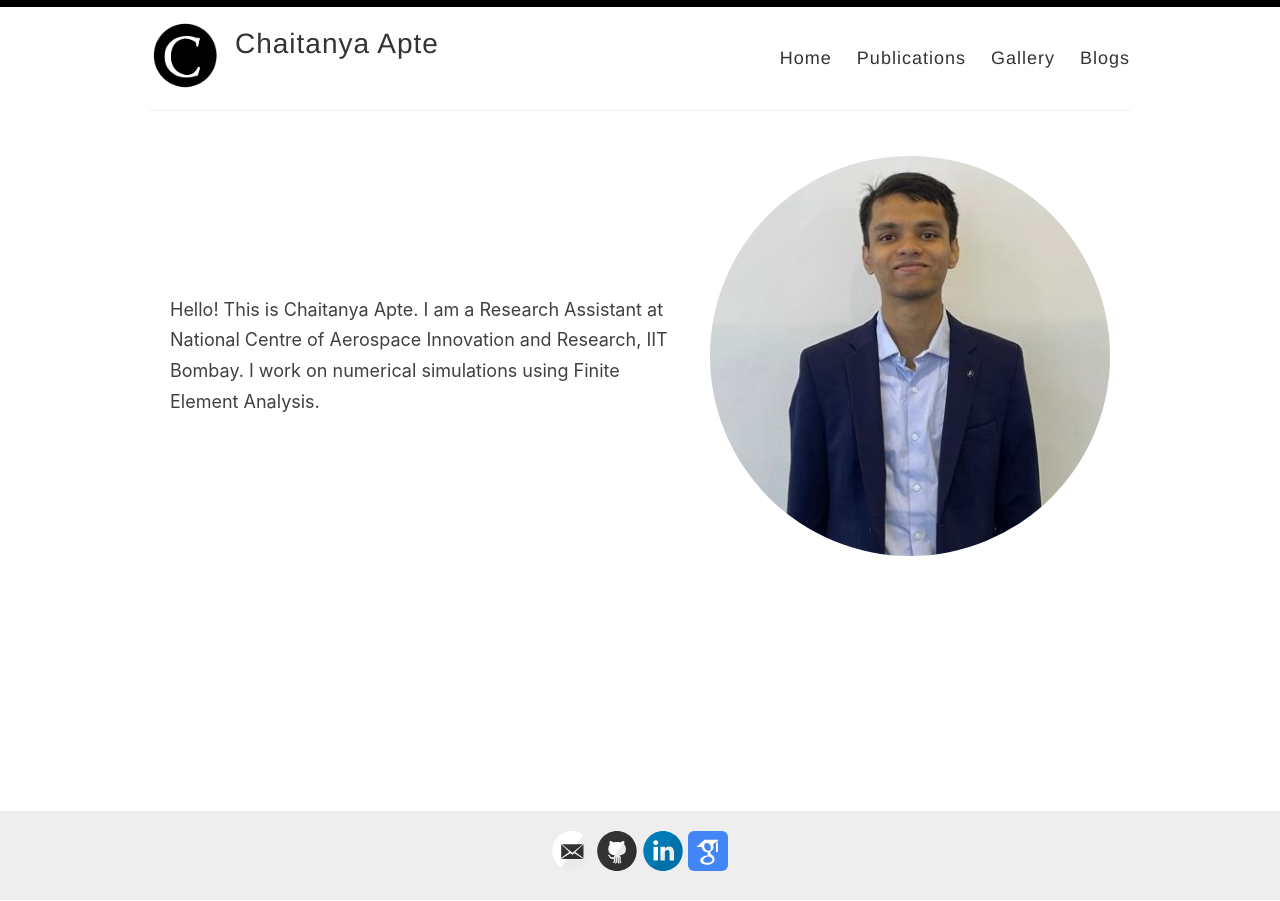
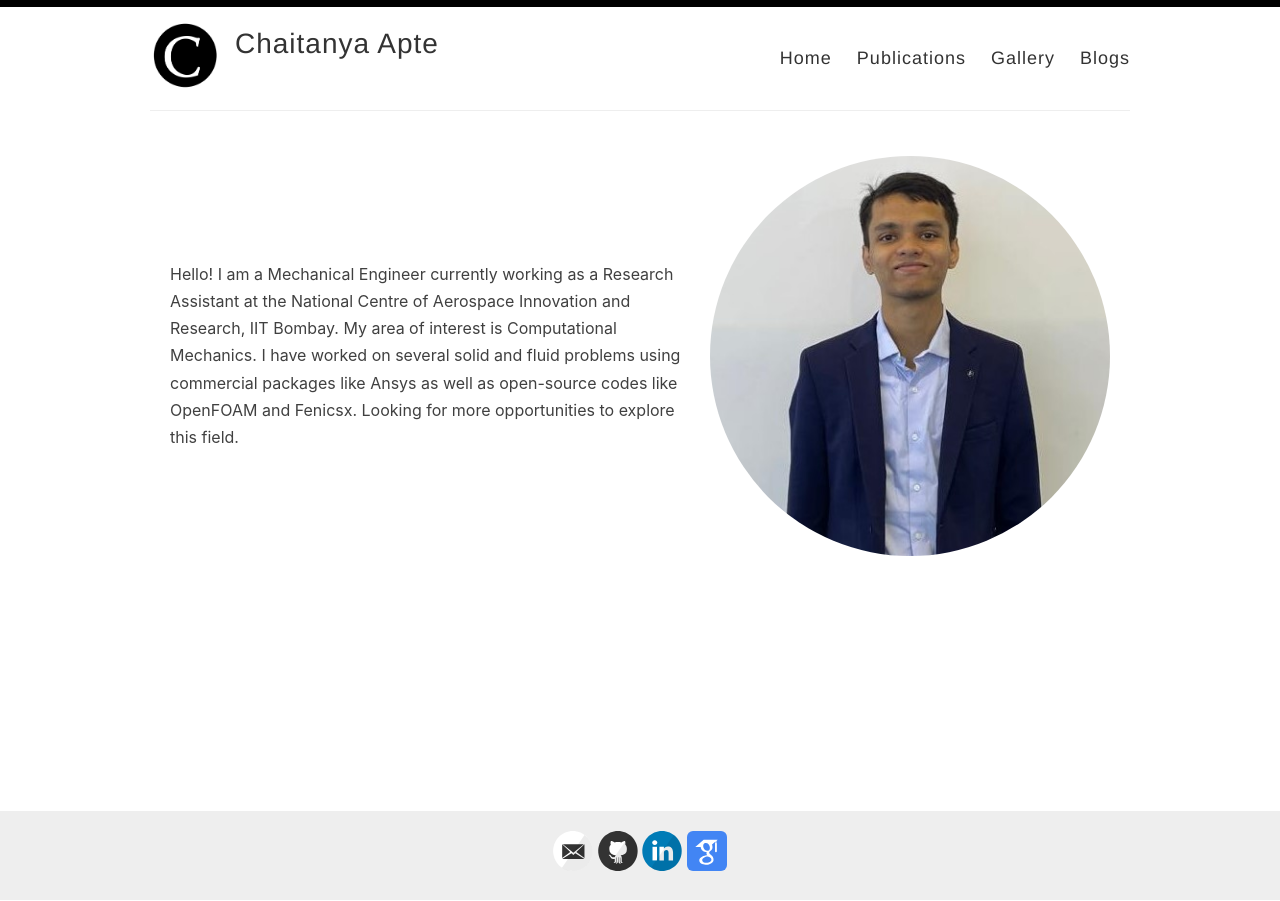
Before and after one commit to apte01/apte01.github.io, a Jekyll site: the page built from _pages/home.md, in a window 1280 px wide. Built offline with Jekyll 4.4.1, drawn with Linux system fonts in a browser that asks for light colours.

Commit message:
home page and font size update

```diff
--- a/_pages/home.md
+++ b/_pages/home.md
@@ -9,7 +9,7 @@ permalink: /
 <div class="two-column-layout">
     <div class="left-column">
         <div class="right-column">
-            <p>Hello! This is Chaitanya Apte. I am a Research Assistant at National Centre of Aerospace Innovation and Research, IIT Bombay. I work on numerical simulations using Finite Element Analysis.</p>
+            <p>Hello! I am a Mechanical Engineer currently working as a Research Assistant at the National Centre of Aerospace Innovation and Research, IIT Bombay. My area of interest is Computational Mechanics. I have worked on several solid and fluid problems using commercial packages like Ansys as well as open-source codes like OpenFOAM and Fenicsx. Looking for more opportunities to explore this field.</p>
         </div>
     </div>
     <div class="circle-image">
--- a/assets/style.scss
+++ b/assets/style.scss
@@ -26,7 +26,7 @@ body {
   color: #404040;
   line-height: 1.7;
   font-weight: 400;
-  font-size: 18px;
+  font-size: 16px;
   height: 100%;
 }
 
```
Also changed, not shown: _config.yml (line endings or trailing spaces).
